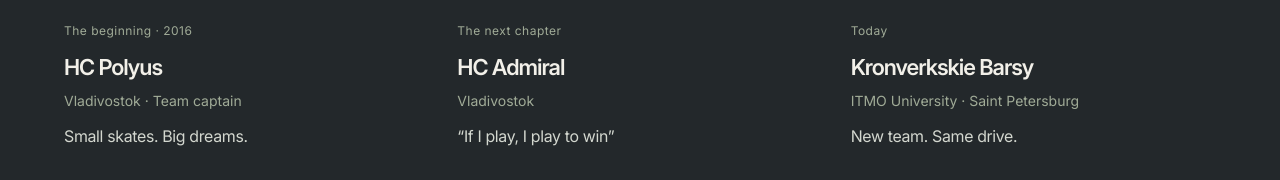
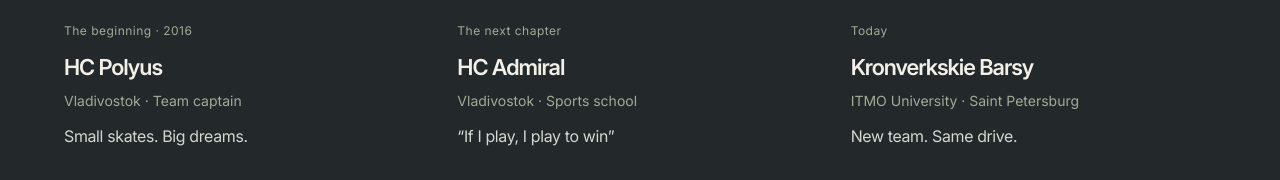
Before and after one commit to AntonShell7/anton-sheludko, a website: page public/index.html in a window 1280 px wide. Shown: the part 5011-5191 px from the top of the page. Drawn offline with Linux system fonts and the light colour scheme.

Commit message:
Update Site source

```diff
--- a/public/index.html
+++ b/public/index.html
@@ -111,7 +111,7 @@
             <div class="hockey-portrait-frame"><img src="/images/anton-hockey-portrait.jpg" width="1016" height="2200" loading="lazy" decoding="async" alt="Anton, age 16, looking up on the ice in his white HC Admiral number 37 jersey, with his helmet in hand."><img class="photo-repair portrait-repair" src="/images/anton-hockey-portrait-clean.jpg" width="1024" height="1536" loading="lazy" decoding="async" alt="" aria-hidden="true"></div>
             <span class="photo-age"><strong>16</strong> years old</span>
           </div>
-          <figcaption><p class="gallery-chapter">The next chapter</p><h3>HC Admiral</h3><p class="gallery-team">Vladivostok</p><p class="gallery-quote">“If I play, I play to win”</p></figcaption>
+          <figcaption><p class="gallery-chapter">The next chapter</p><h3>HC Admiral</h3><p class="gallery-team">Vladivostok · Sports school</p><p class="gallery-quote">“If I play, I play to win”</p></figcaption>
         </figure>
         <figure class="gallery-item" data-reveal>
           <div class="photo-slot portrait-photo ice-photo" data-photo-slot="team">
```
Also changed, not shown: 1 other file.
